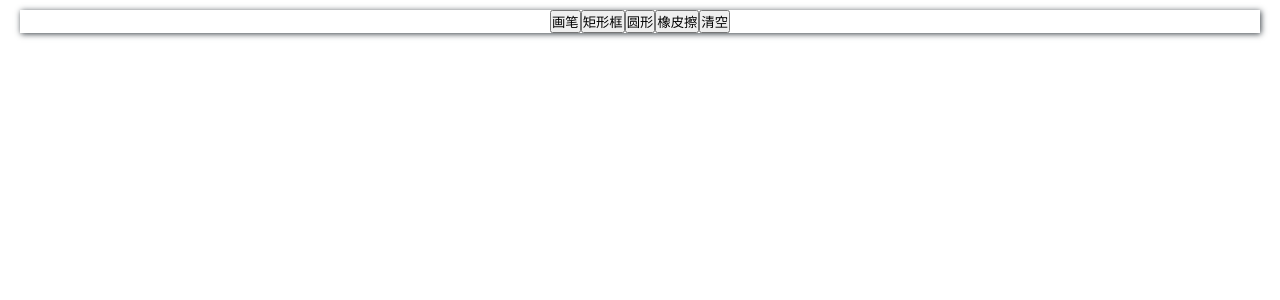
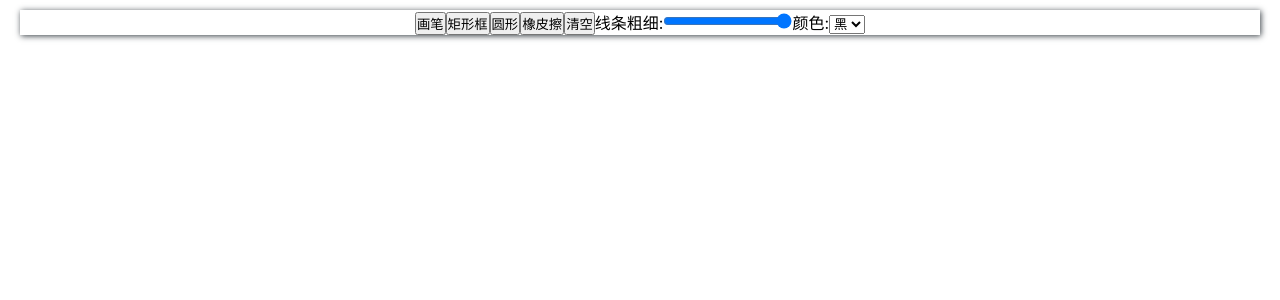
Before and after one commit to wweggplant/WhiteBoard, a React (Create React App) app: page / in a window 1280 px wide. Shown: the top 300 px of the page. Built offline with nearby package versions, Linux system fonts and the light colour scheme.

Commit message:
添加调节线条和颜色的功能

```diff
--- a/src/layout/Toolbars/index.js
+++ b/src/layout/Toolbars/index.js
@@ -12,6 +12,15 @@ function Toolbars() {
       }
     });
   }
+  const setSetting = (name) => (event) => {
+    const val = event.target.value
+    dispatch({
+      type: 'SET_CANVAS_DATA',
+      payload: {
+        [name]: val
+      }
+    });
+  }
   return (
     <div className="toolbars-wrap">
       <div className="toolbars">
@@ -20,6 +29,15 @@ function Toolbars() {
         <button onClick={togglePen(CONST.CIRCULAR)}>圆形</button>
         <button onClick={togglePen(CONST.ERASER)}>橡皮擦</button>
         <button onClick={togglePen(CONST.NOONE)}>清空</button>
+        线条粗细:<input type="range" id="volume" name="volume"
+                     min="0" max="11" onChange={setSetting('lineWidth')}/>
+        颜色:<select onChange={setSetting('strokeStyle')} >
+                <option value="black">黑</option>
+                <option value="red">红</option>
+                <option value="yellow">黄</option>
+                <option value="blue">蓝</option>
+                <option value="green">绿</option>
+            </select>
       </div>
     </div>
   );
--- a/src/store/reducer.js
+++ b/src/store/reducer.js
@@ -1,6 +1,6 @@
 import CONST from '../const'
 import { strategyFactory } from '../components/PenStrategy'
-import { merge } from 'immutable';
+import { setIn } from 'immutable'
 const initPenCanvasData = {
   lineWidth: 5,
   lineColor: 'black',
@@ -24,12 +24,19 @@ export const initialState = {
 
 export function reducer(state, action) {
   switch (action.type) {
-    case 'CHANGE_STRATEGY':
+    case 'CHANGE_STRATEGY':{
       const payload  = action.payload
-      return merge(state, {event: Object.assign({}, state.event, payload)})
-    case 'SET_CTX':
+      return Object.assign({}, state, {event: Object.assign({}, state.event, payload)})
+    }
+    case 'SET_CTX':{
       const { globalCtx, _globalCtx }  = action.payload
-      return merge(state, {globalCtx, _globalCtx})
+      return  Object.assign({}, state, {globalCtx, _globalCtx})
+    }
+    case 'SET_CANVAS_DATA': {
+      const penCanvasData = action.payload
+      state.event.penCanvasData = Object.assign({}, state.event.penCanvasData, penCanvasData)
+      return Object.assign({}, state)
+    }
     default:
       return state;
   }
```
